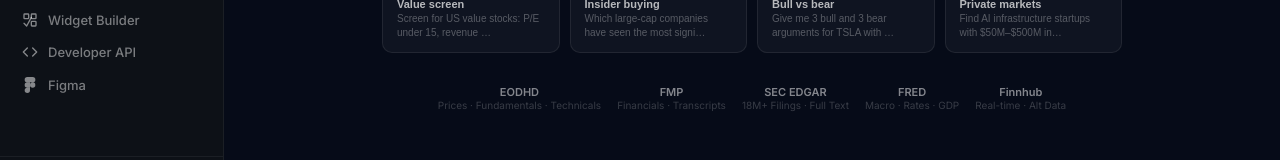
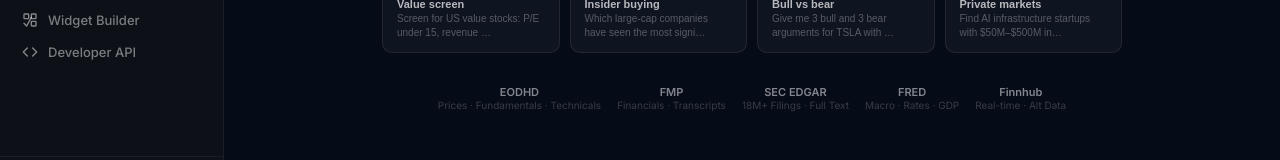
Before and after one commit to jaimedhenriques/finsyt, a Next.js app: page /app/research in a window 1280 px wide. Shown: the part 554-714 px from the top of the page. Built offline with nearby package versions, Linux system fonts and the light colour scheme.

Commit message:
fix(nav): remove Figma page from nav + add explicit #F5F7FB background to main content area

```diff
--- a/components/AppShell.tsx
+++ b/components/AppShell.tsx
@@ -28,7 +28,7 @@
   discovery:   <svg width="16" height="16" viewBox="0 0 24 24" fill="none" stroke="currentColor" strokeWidth="2" strokeLinecap="round" strokeLinejoin="round"><circle cx="11" cy="11" r="8"/><path d="m21 21-4.35-4.35"/><path d="M8 11h6M11 8v6"/></svg>,
   widgets:    <svg width="16" height="16" viewBox="0 0 24 24" fill="none" stroke="currentColor" strokeWidth="2" strokeLinecap="round" strokeLinejoin="round"><rect x="3" y="3" width="7" height="7" rx="1"/><rect x="14" y="3" width="7" height="7" rx="1"/><rect x="14" y="14" width="7" height="7" rx="1"/><path d="M3 17l4 4L14 8"/></svg>,
   developer:   <svg width="16" height="16" viewBox="0 0 24 24" fill="none" stroke="currentColor" strokeWidth="2" strokeLinecap="round" strokeLinejoin="round"><polyline points="16 18 22 12 16 6"/><polyline points="8 6 2 12 8 18"/></svg>,
-  figma:       <svg width="16" height="16" viewBox="0 0 38 57" fill="currentColor"><path d="M19 28.5a9.5 9.5 0 1 1 19 0 9.5 9.5 0 0 1-19 0z"/><path d="M0 47.5A9.5 9.5 0 0 1 9.5 38H19v9.5a9.5 9.5 0 1 1-19 0z"/><path d="M19 0v19h9.5a9.5 9.5 0 1 0 0-19H19z"/><path d="M0 9.5A9.5 9.5 0 0 0 9.5 19H19V0H9.5A9.5 9.5 0 0 0 0 9.5z"/><path d="M0 28.5A9.5 9.5 0 0 0 9.5 38H19V19H9.5A9.5 9.5 0 0 0 0 28.5z"/></svg>,
+
   macro:       <svg width="16" height="16" viewBox="0 0 24 24" fill="none" stroke="currentColor" strokeWidth="2" strokeLinecap="round" strokeLinejoin="round"><circle cx="12" cy="12" r="10"/><line x1="2" y1="12" x2="22" y2="12"/><path d="M12 2a15.3 15.3 0 0 1 4 10 15.3 15.3 0 0 1-4 10 15.3 15.3 0 0 1-4-10 15.3 15.3 0 0 1 4-10z"/></svg>,
   settings:    <svg width="16" height="16" viewBox="0 0 24 24" fill="none" stroke="currentColor" strokeWidth="2" strokeLinecap="round" strokeLinejoin="round"><circle cx="12" cy="12" r="3"/><path d="M19.4 15a1.65 1.65 0 0 0 .33 1.82l.06.06a2 2 0 0 1-2.83 2.83l-.06-.06a1.65 1.65 0 0 0-1.82-.33 1.65 1.65 0 0 0-1 1.51V21a2 2 0 0 1-4 0v-.09A1.65 1.65 0 0 0 9 19.4a1.65 1.65 0 0 0-1.82.33l-.06.06a2 2 0 0 1-2.83-2.83l.06-.06A1.65 1.65 0 0 0 4.68 15a1.65 1.65 0 0 0-1.51-1H3a2 2 0 0 1 0-4h.09A1.65 1.65 0 0 0 4.6 9a1.65 1.65 0 0 0-.33-1.82l-.06-.06a2 2 0 0 1 2.83-2.83l.06.06A1.65 1.65 0 0 0 9 4.68a1.65 1.65 0 0 0 1-1.51V3a2 2 0 0 1 4 0v.09a1.65 1.65 0 0 0 1 1.51 1.65 1.65 0 0 0 1.82-.33l.06-.06a2 2 0 0 1 2.83 2.83l-.06.06A1.65 1.65 0 0 0 19.4 9a1.65 1.65 0 0 0 1.51 1H21a2 2 0 0 1 0 4h-.09a1.65 1.65 0 0 0-1.51 1z"/></svg>,
 }
@@ -108,7 +108,7 @@
     { key: null, ids: ['research'] },
     { key: 'markets', ids: ['watchlist', 'screener', 'news', 'filings', 'markets'] },
     { key: 'intelligence', ids: ['private', 'discovery', 'macro', 'deals'] },
-    { key: 'tools', ids: ['formulas', 'workspaces', 'alerts', 'widgets', 'developer', 'figma'] },
+    { key: 'tools', ids: ['formulas', 'workspaces', 'alerts', 'widgets', 'developer'] },
   ]
 
   return (
@@ -194,7 +194,7 @@
       </aside>
 
       {/* ── MAIN ── */}
-      <div style={{ marginLeft: sidebarW, flex: 1, minHeight: '100vh', transition: 'margin-left 0.22s cubic-bezier(0.4,0,0.2,1)', display: 'flex', flexDirection: 'column' }}>
+      <div style={{ marginLeft: sidebarW, flex: 1, minHeight: '100vh', transition: 'margin-left 0.22s cubic-bezier(0.4,0,0.2,1)', display: 'flex', flexDirection: 'column', background: '#F5F7FB' }}>
         {/* Topbar */}
         <div style={{ height: 60, background: '#fff', borderBottom: '1px solid #E8EDF4', display: 'flex', alignItems: 'center', padding: '0 1.25rem', position: 'sticky', top: 0, zIndex: 30, gap: '0.875rem' }}>
           {/* Search */}
```
